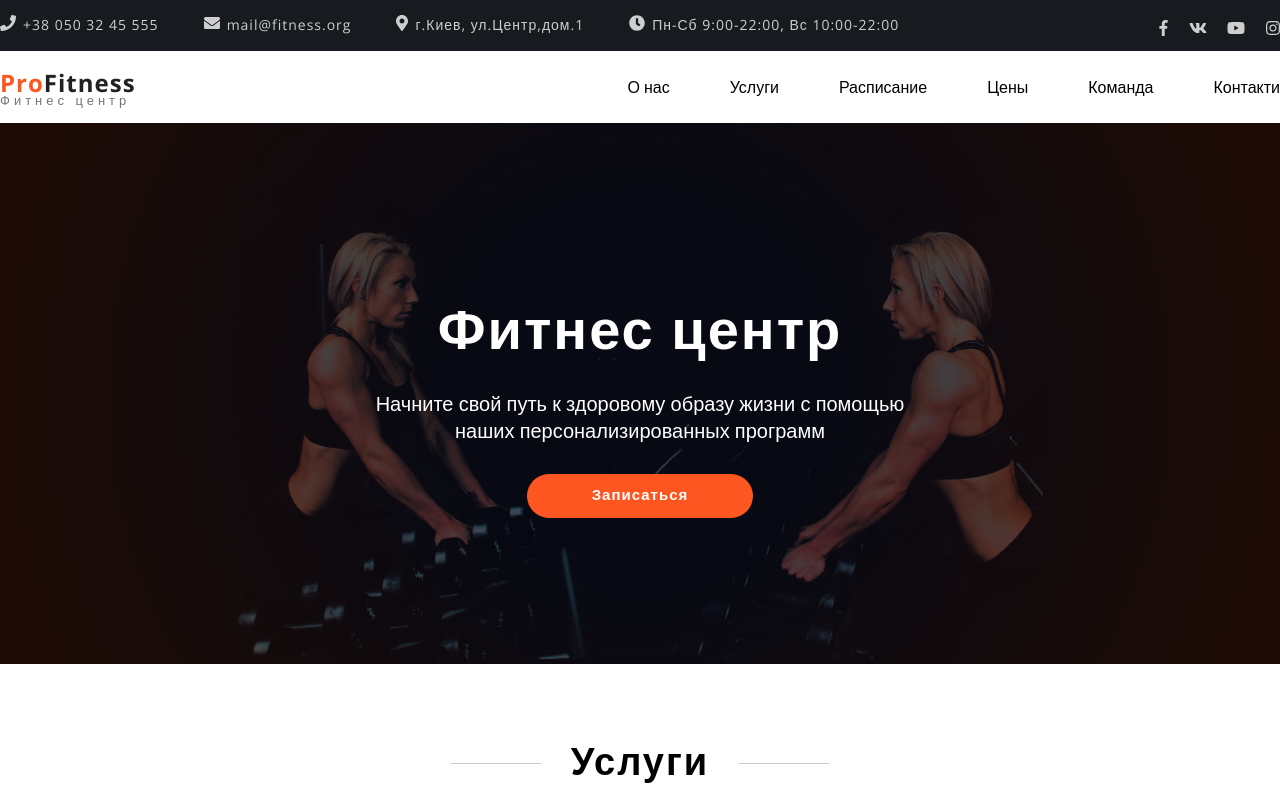
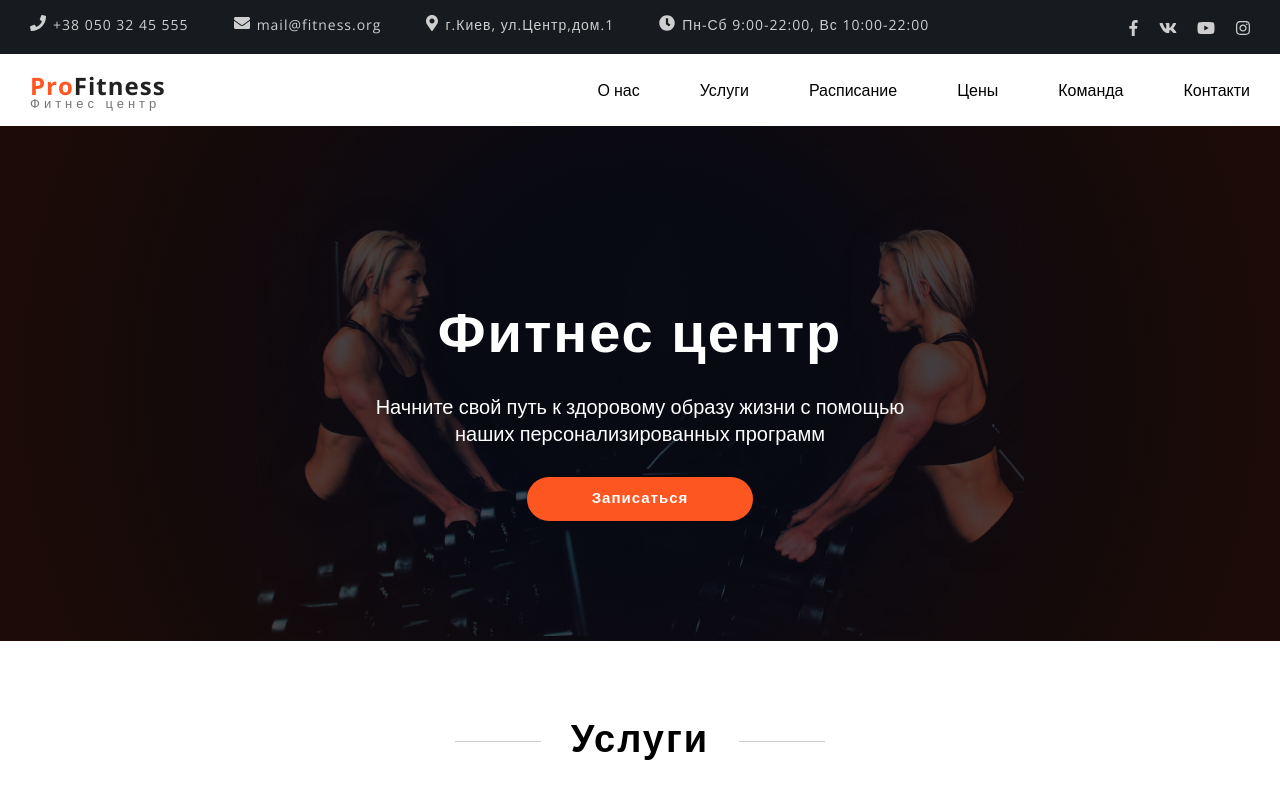
Before and after one commit to Kpexa/ProFitness, a website: page src/index.html in a window 1280 px wide. Shown: the top 790 px of the page. Drawn offline with nearby package versions, Linux system fonts and the light colour scheme.

Commit message:
fixed bug with classes in header

```diff
--- a/src/index.html
+++ b/src/index.html
@@ -28,9 +28,11 @@
       </div>
     </div>
   </div>
+
   <!------------------   HEADER   ------------------->
-  <div class="main-header-wrapper">
-    <header class="wrapper">
+
+  <header>
+    <div class="wrapper">
       <div class="data-group">
         <div class="phone">
           <i class="fas fa-phone"></i>
@@ -48,17 +50,20 @@
             <i class="fas fa-clock"></i>
             <div class="schedule-details">Пн-Сб 9:00-22:00, Вс 10:00-22:00</div>
         </div>
-      </div>
         <div class="social-media">
             <i class="fab fa-facebook-f"></i>
             <i class="fab fa-vk"></i>
             <i class="fab fa-youtube"></i>
             <i class="fab fa-instagram"></i>
         </div>
+      </div>
+    </div>
   </header>
-  </div>
+
   <!------------------   NAV   ------------------->
-  <nav class="wrapper">
+
+  <div class="wrapper">
+    <nav>
       <div class="logo">
         <div class="first-line"><span>Pro</span>Fitness</div>
         <div class="second-line">Фитнес центр</div>
@@ -74,6 +79,7 @@
         </ul>
       </div>
     </nav>
+  </div>
   <!------------------   CAPTION   ------------------->
   <div class="caption-section wrapper">
     <img src="../images/scott-edit.jpg" alt="girl infront the window">
--- a/src/precss/styles.less
+++ b/src/precss/styles.less
@@ -4,7 +4,11 @@
 .reset();
 
 .wrapper {
-	.wrapper();
+  .wrapper();
+
+  .to(1500px, {
+    padding: 0 30px;
+  })
 }
 
 body {
@@ -17,24 +21,15 @@ body {
 
 // -------------   HEADER   --------------
 
-.main-header-wrapper {
-  max-width: 100%;
+header {
   background-color:  #171b1f;
-}
-
-header {
-  box-sizing: border-box;
-  .flex();
-  justify-content: center;
-  background-color:  #171b1f;
-  color:  #cecece;
-  font-size: 14px;
-  padding: 15px 8% 12px;
 
   .data-group {
     .flex();
     justify-content: center;
-    margin-right: auto;
+    color:  #cecece;
+    font-size: 14px;
+    padding: 15px 0;
 
     .phone, .email, .address, .schedule {
       display: flex;
@@ -67,6 +62,7 @@ header {
 
   .social-media {
     font-size: 18px;
+    margin-left: auto;
 
     .fa-facebook-f, .fa-vk, .fa-youtube {
       margin-right: 16px;
@@ -93,7 +89,6 @@ nav {
   .flex();
   justify-content: center;
   align-items: center;
-  padding: 0 8%;
 
   .logo {
     margin-right: auto;
```
Also changed, not shown: src/css/styles.css. Lines whose indentation alone changed are shown as unchanged.
